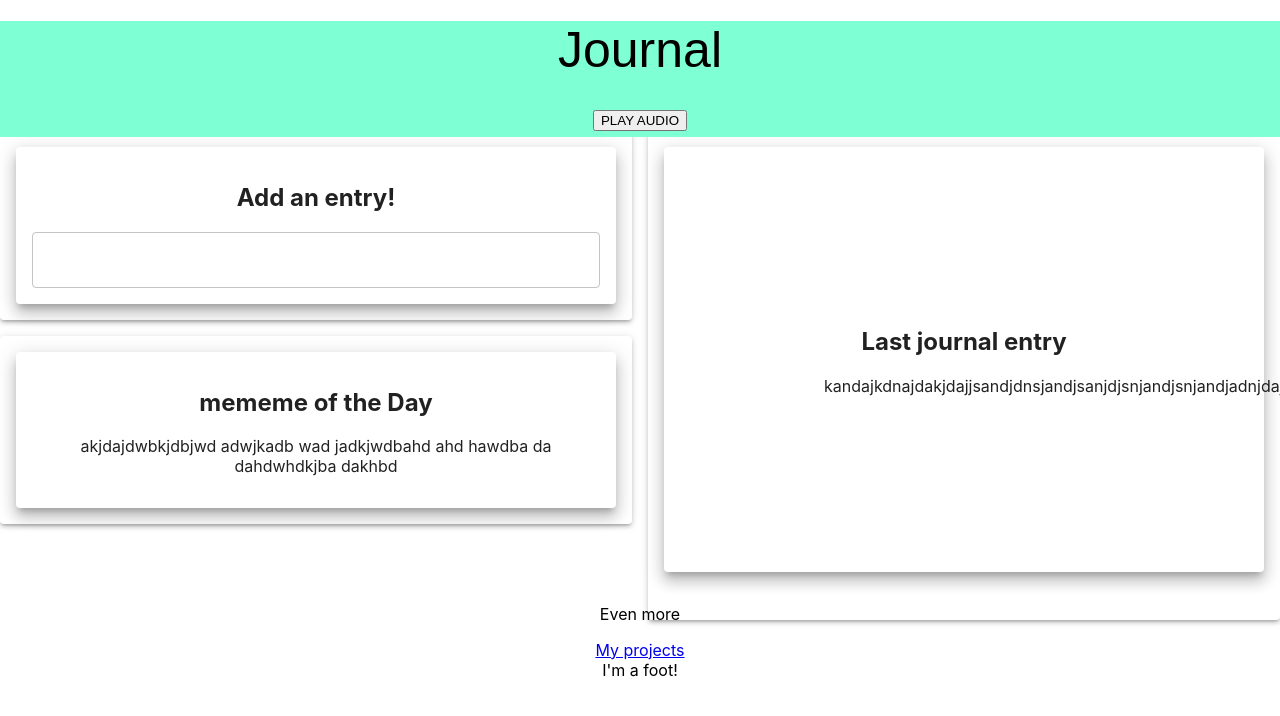
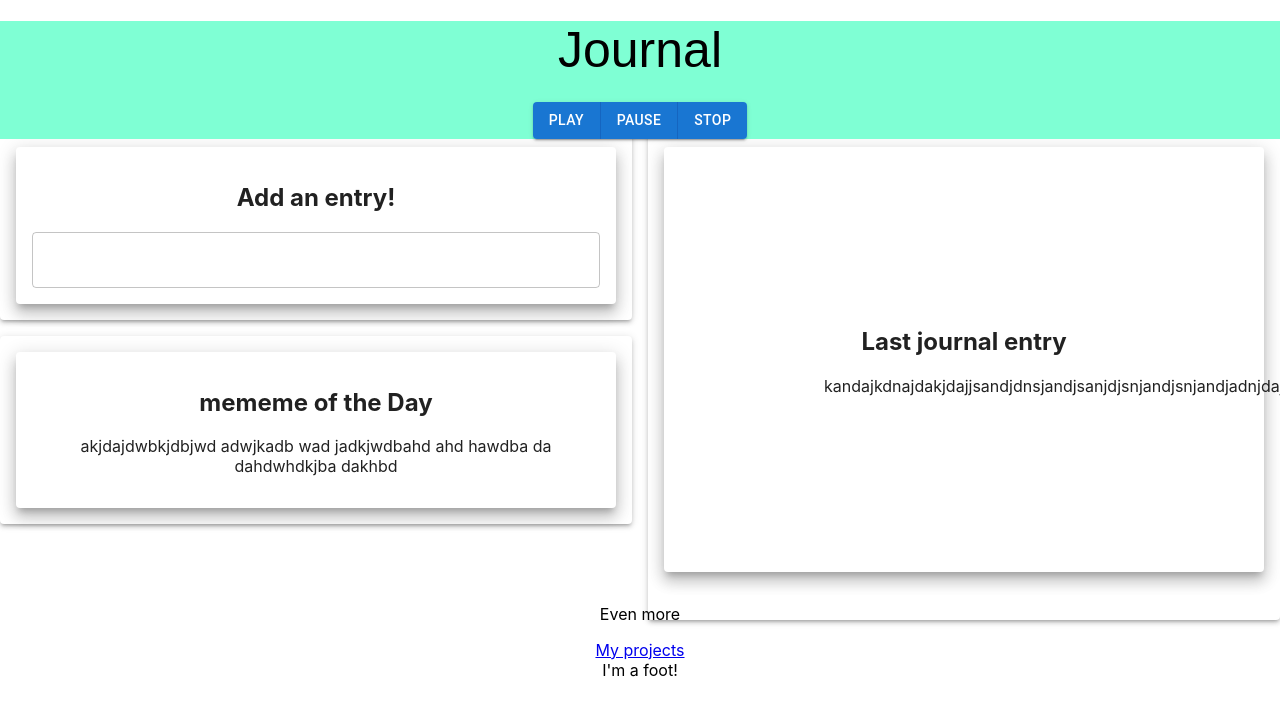
Before and after one commit to ampatte/LifeInFocus, a React (Create React App) app in the folder client/: page / in a window 1280 px wide. Shown: the top 716 px of the page. Built offline with nearby package versions, Linux system fonts and the light colour scheme.

Commit message:
created a music player

```diff
--- a/client/src/components/Media/Media.js
+++ b/client/src/components/Media/Media.js
@@ -1,18 +1,50 @@
 import React from "react";
 import fireflies from './music/fireflies.mp3';
+import piano from './music/fort-st-james.mp3';
+import meditation from './music/meditation.mp3';
+import { ButtonGroup, Button } from '@mui/material';
+
 
 function Media() {
 
-  const audio = new Audio(fireflies);
-  const playMusic = () => {
-    audio.play()
-  };
+    const audio = new Audio(fireflies, piano, meditation);
+    const playMusic = () => {
+        audio.play()
+    };
+
+    const pauseMusic = () => {
+        audio.pause();
+    }
+
+    const stopMusic = () => {
+        audio.pause();
+    }
 
     return (
       <div className="Media">
-        <div>
-          <button onClick={ () => playMusic() }>PLAY AUDIO</button>
-        </div>
+        {/*} <button onClick={ () => playMusic(fireflies) }>PLAY AUDIO</button>
+          <button onClick={ () => playMusic(piano) }>PLAY AUDIO</button>
+    <button onClick={ () => playMusic(meditation) }>PLAY AUDIO</button>*/}
+        <ButtonGroup
+          variant="contained"
+          aria-label="outlined primary button group"
+        >
+          <Button
+            onClick={playMusic}
+          >
+            Play
+          </Button>
+          <Button
+            onClick={pauseMusic}
+          >
+            Pause
+          </Button>
+          <Button
+            onClick={stopMusic}
+          >
+            Stop
+          </Button>
+        </ButtonGroup>
       </div>
     );
   }
```
